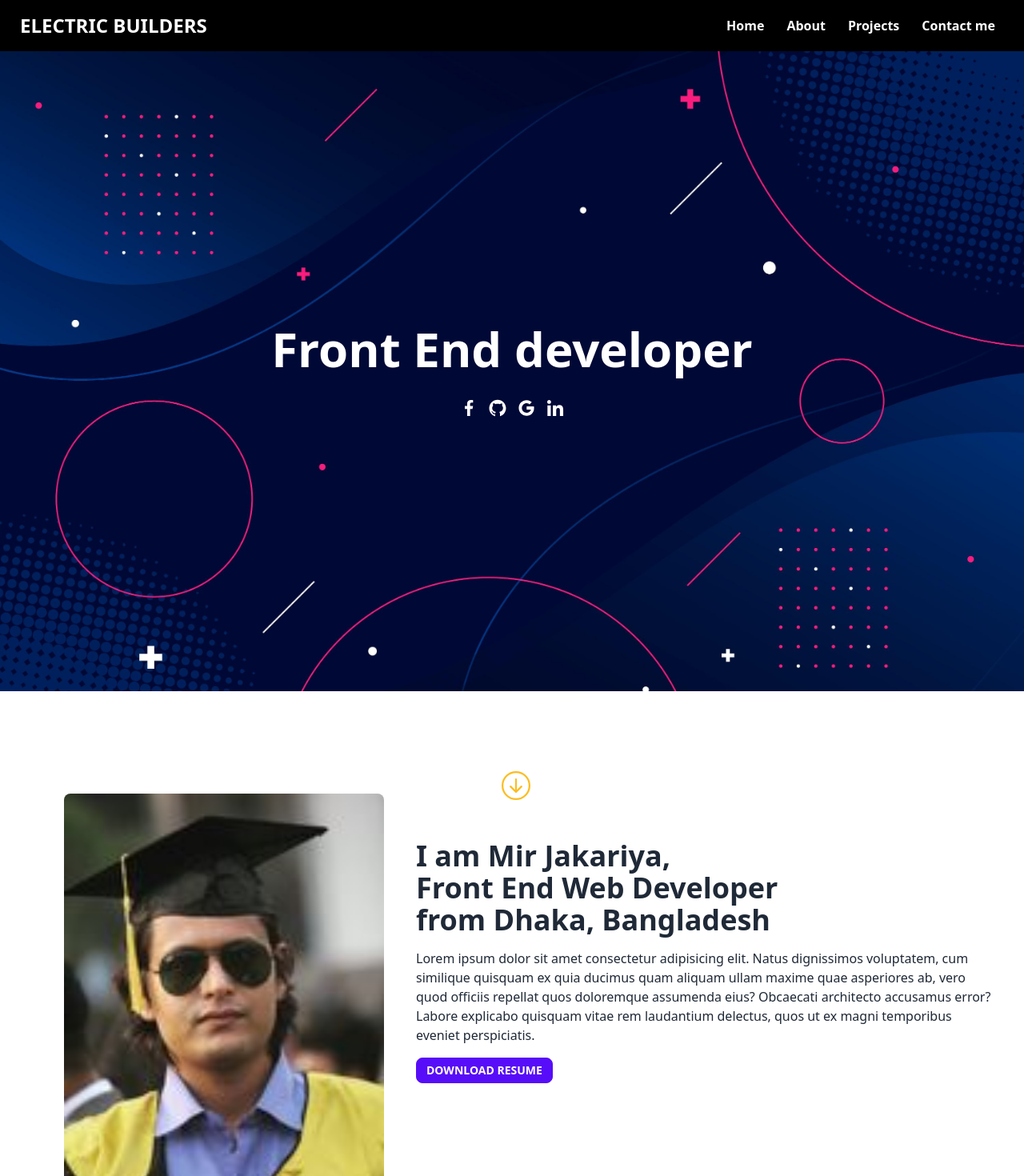
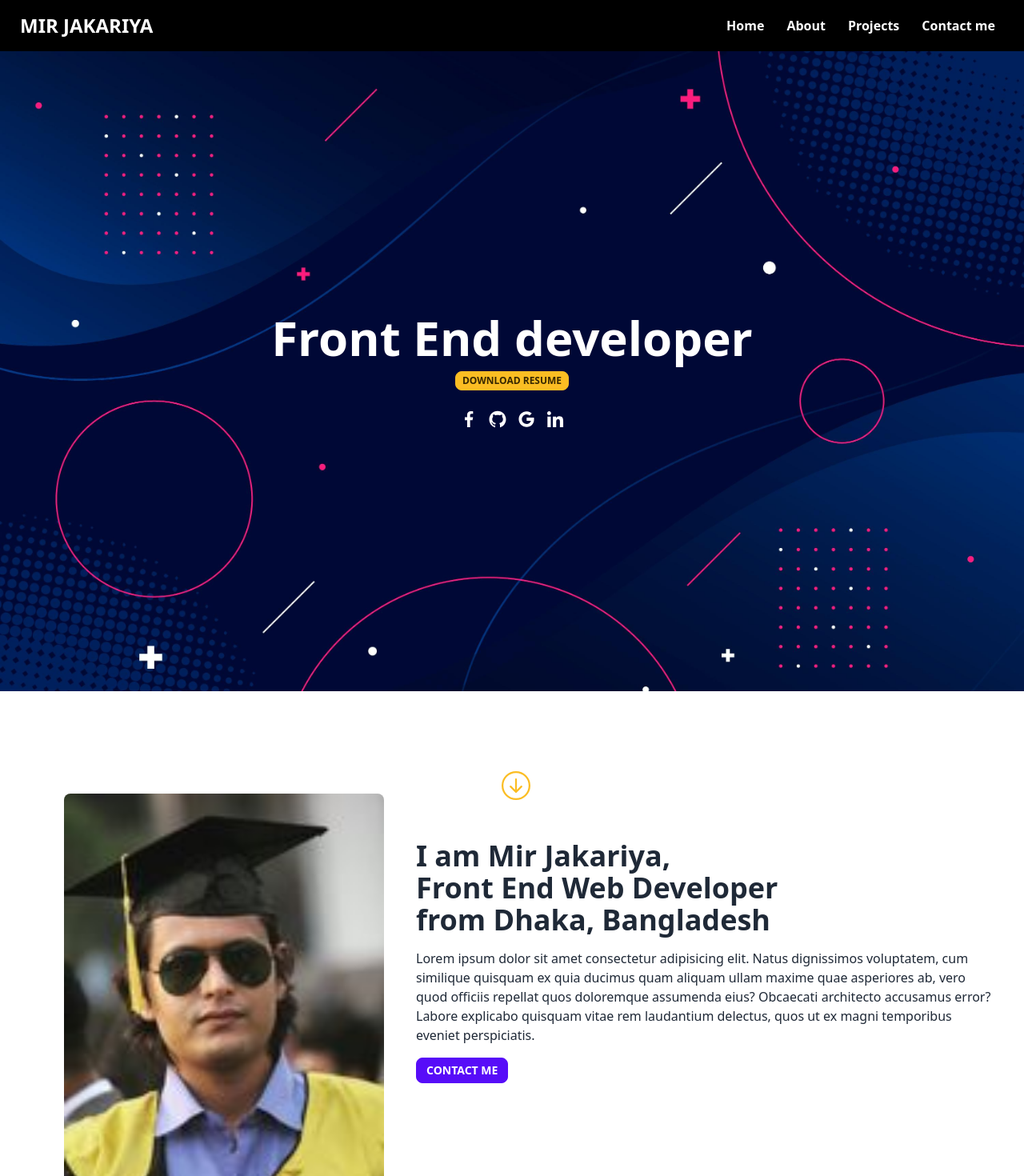
Before and after one commit to MIRJAKARIYA/personal-portfolio, a React (Create React App) app: page / in a window 1280 px wide. Shown: the top 1470 px of the page at 80% size. Built offline with nearby package versions, Linux system fonts and the light colour scheme.

Commit message:
navbar finished

```diff
--- a/package.json
+++ b/package.json
@@ -12,6 +12,7 @@
     "react-dom": "^18.1.0",
     "react-icons": "^4.4.0",
     "react-scripts": "5.0.1",
+    "react-toastify": "^9.0.4",
     "web-vitals": "^2.1.4"
   },
   "scripts": {
--- a/src/components/About/About.js
+++ b/src/components/About/About.js
@@ -26,9 +26,9 @@ const About = () => {
               accusamus error? Labore explicabo quisquam vitae rem laudantium
               delectus, quos ut ex magni temporibus eveniet perspiciatis.
             </p>
-            <button className="btn btn-primary btn-sm mt-4">
-              download resume
-            </button>
+            <a href="#contactme" className="btn btn-primary btn-sm mt-4">
+              contact me
+            </a>
           </div>
         </div>
       </div>
--- a/src/components/ContactMe/ContactMe.js
+++ b/src/components/ContactMe/ContactMe.js
@@ -1,6 +1,9 @@
 import React from "react";
 import { send } from 'emailjs-com';
 import "./ContactMe.css";
+import { ToastContainer, toast } from 'react-toastify';
+import 'react-toastify/dist/ReactToastify.css';
+
 
 const ContactMe = () => {
 
@@ -24,7 +27,7 @@ const ContactMe = () => {
       'vSIPicX-JygQnDR_c'
     )
     .then((res)=>{
-      console.log('Message sent successfully',res.status,res.text)
+      toast.success('Message sent successfully')
     })
     .catch((err)=>{
       console.log('Failed', err)
@@ -32,7 +35,7 @@ const ContactMe = () => {
   }
 
   return (
-<div className="contact-me-container">
+<div className="contact-me-container" id="contactme">
 <div className="max-w-[1200px] mx-auto lg:pl-10">
       <h1 className="text-4xl">Contact me</h1>
       <form action="" className="mt-4 md:w-full" onSubmit={handleContact}>
@@ -48,6 +51,7 @@ const ContactMe = () => {
         <button type="submit" className="btn btn-primary btn-sm">send message</button>
       </form>
     </div>
+    <ToastContainer></ToastContainer>
 </div>
   );
 };
--- a/src/components/Home/Home.js
+++ b/src/components/Home/Home.js
@@ -4,14 +4,16 @@ import { BsArrowDownCircle } from "react-icons/bs";
 import {GrLinkedinOption, GrFacebookOption} from 'react-icons/gr'
 import {AiFillGithub} from 'react-icons/ai'
 import {IoLogoGoogle} from 'react-icons/io'
+import Resume from "./Mir Jakariya's Resume.pdf"
 
 const Home = () => {
   return (
     <div>
       <div className="h-screen banner-extra-style relative flex justify-center items-center scroll-mt-0" id="home">
-        <div>
+        <div className="text-center">
           <h1 className="text-white text-center text-4xl md:text-6xl font-semibold">Front End developer</h1>
-          <div className="text-white text-2xl flex justify-center mt-8 items-center">
+          <a href={Resume} className="btn btn-xs btn-warning font-semibold mt-3" download={true}>download resume</a>
+          <div className="text-white text-2xl flex justify-center mt-6 items-center">
               <span>
                   <GrFacebookOption></GrFacebookOption>
               </span>
--- a/src/components/Navbar/Navbar.js
+++ b/src/components/Navbar/Navbar.js
@@ -27,23 +27,33 @@ const Navbar = () => {
               className="menu menu-compact dropdown-content mt-3 p-2 shadow bg-base-100 rounded-box w-52 text-black"
             >
               <li>
-              <a href="/">Home</a>
+              <a href="#home" className="mr-7">
+              Home
+            </a>
               </li>
               <li>
-              <a href="/">Blogs</a>
+                <a href="#about" className="mr-7">
+                  About
+                </a>
+              </li>
+              <li>
+                <a href="#projects" className="mr-7">
+                  Projects
+                </a>
               </li>
 
               <li>
-              <a href="/">My Portfolio</a>
+                <a href="#contactme" className="mr-7">
+                  Contact me
+                </a>
               </li>
-
             </ul>
           </div>
-        <h1 className="text-2xl font-bold btn btn-ghost">Electric builders</h1>
+          <h1 className="text-2xl font-bold btn btn-ghost">Mir Jakariya</h1>
         </div>
         <div className="navbar-end hidden lg:block">
           <div className="flex justify-end text-white font-semibold">
-          <a href="#home" className='mr-7 hover:text-warning'>
+            <a href="#home" className="mr-7 hover:text-warning">
               Home
             </a>
             <a href="#about" className="mr-7 hover:text-warning">
@@ -52,10 +62,11 @@ const Navbar = () => {
             <a href="#projects" className="mr-7 hover:text-warning">
               Projects
             </a>
-          <a href="#contactme"  className="mr-7 hover:text-warning">Contact me</a>
+            <a href="#contactme" className="mr-7 hover:text-warning">
+              Contact me
+            </a>
           </div>
         </div>
-
       </div>
     </div>
   );
```
Also changed, not shown: 2 other files (tests, documents, lock files or other folders). Lines whose indentation alone changed are shown as unchanged.
